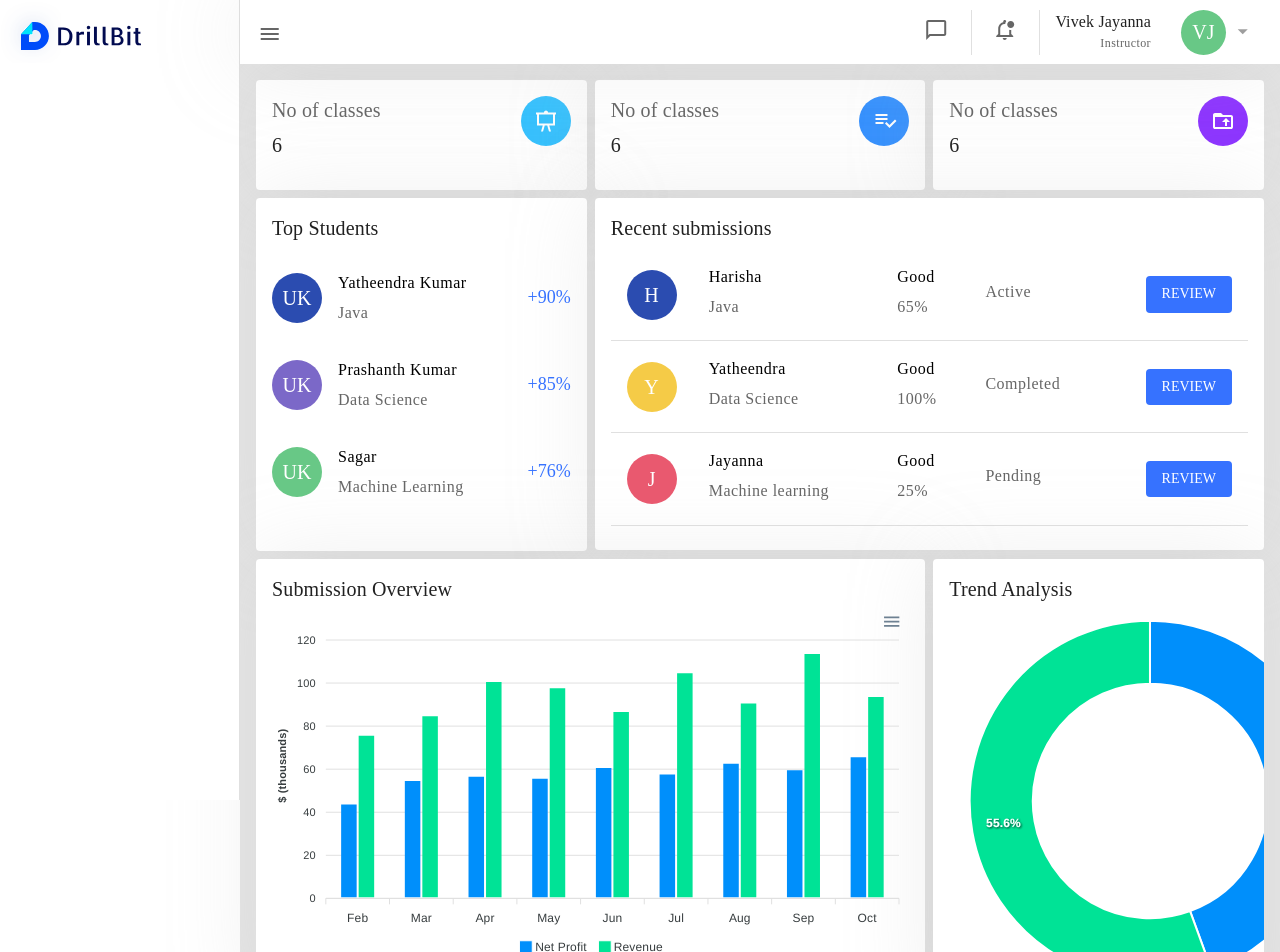
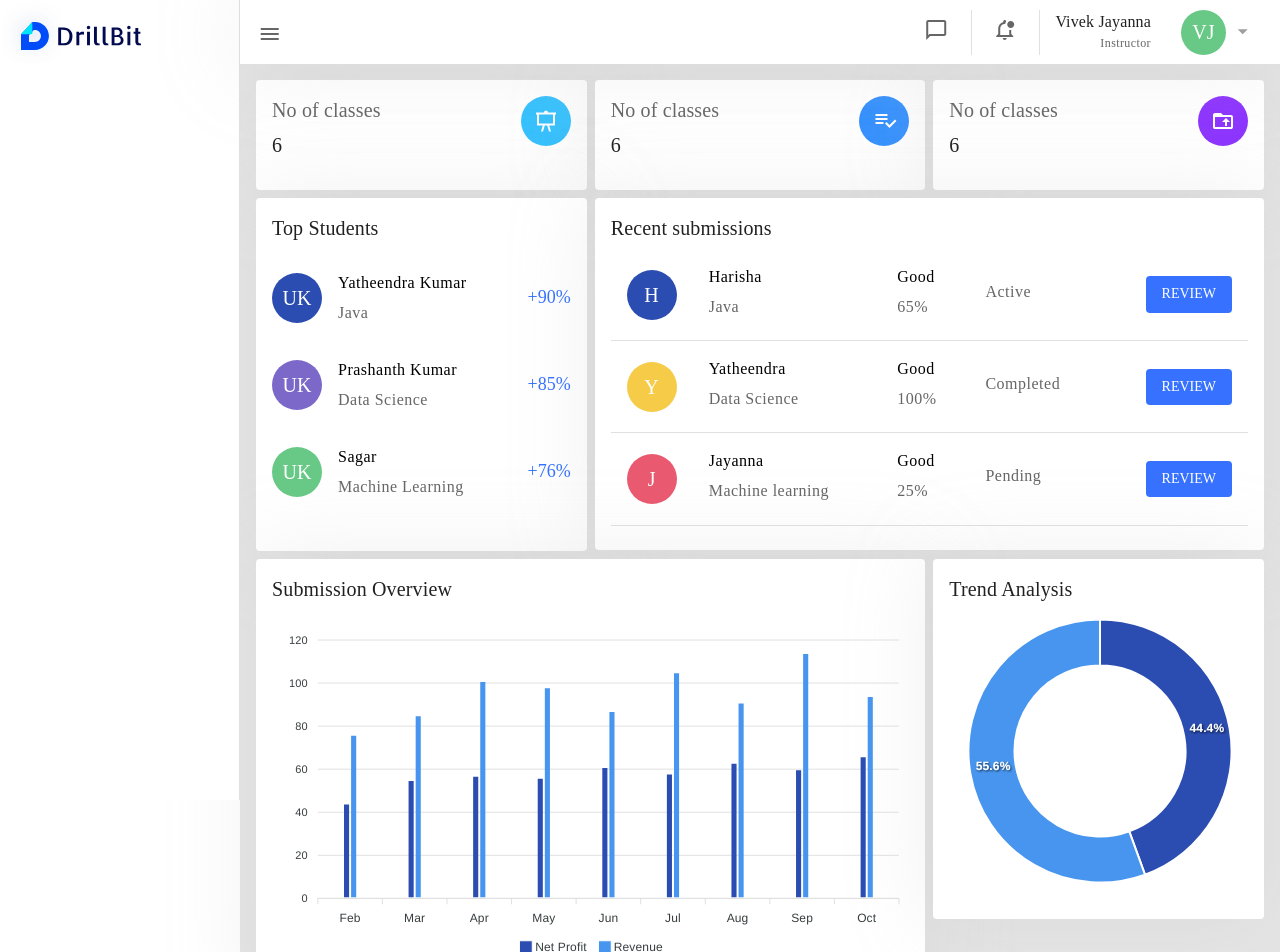
Before and after one commit to harishabe/drillbit-plagiarism-check, a Next.js app: page /admin/dashboard in a window 1280 px wide. Shown: the top 952 px of the page. Built offline with nearby package versions, Linux system fonts and the light colour scheme.

Commit message:
graph-customization

```diff
--- a/components/chart/ColumnChart.js
+++ b/components/chart/ColumnChart.js
@@ -4,23 +4,35 @@ const ApexCharts = dynamic(() => import('react-apexcharts'), { ssr: false });
 
 const ColumnChart = () => {
     const [chartData, setChartData] = useState({
-        series: [{
-            name: 'Net Profit',
-            data: [44, 55, 57, 56, 61, 58, 63, 60, 66]
-        }, {
-            name: 'Revenue',
-            data: [76, 85, 101, 98, 87, 105, 91, 114, 94]
-        }],
+        series: [
+            {
+                name: 'Net Profit',
+                data: [44, 55, 57, 56, 61, 58, 63, 60, 66]
+            },
+            {
+                name: 'Revenue',
+                data: [76, 85, 101, 98, 87, 105, 91, 114, 94]
+            }
+        ],
         options: {
+            colors: ['#2B4CB0', '#4795EE'],
             chart: {
                 type: 'bar',
-                height: 350
+                height: 350,
+                toolbar: {
+                    show: true,
+                    tools: {
+                        download: false                     }
+                }
             },
             plotOptions: {
                 bar: {
-                    horizontal: false,
-                    columnWidth: '55%',
-                    endingShape: 'rounded'
+                    startingShape: 'flat',
+                    endingShape: 'rounded',
+                    columnWidth: '22%',
+                    dataLabels: {
+                        position: "top"
+                    }
                 },
             },
             dataLabels: {
@@ -36,11 +48,12 @@ const ColumnChart = () => {
             },
             yaxis: {
                 title: {
-                    text: '$ (thousands)'
+                    text: ''
                 }
             },
             fill: {
-                opacity: 1
+                opacity: 1,
+                colors: ['#2B4CB0', '#4795EE']
             },
             tooltip: {
                 y: {
--- a/components/chart/PieChart.js
+++ b/components/chart/PieChart.js
@@ -5,8 +5,8 @@ const ApexCharts = dynamic(() => import('react-apexcharts'), { ssr: false });
 const PieChart = () => {
     const [chartData, setChartData] = useState({
         series: [44, 55],
-        colors:['#F44336', '#E91E63'],
         options: {
+            colors:['#2B4CB0', '#4795EE'],
             chart: {
                 type: 'donut',
             },
@@ -17,7 +17,8 @@ const PieChart = () => {
                         width: 200
                     },
                     legend: {
-                        position: 'bottom'
+                        position: 'bottom',
+                        horizontalAlign: 'center',
                     }
                 }
             }]
@@ -27,7 +28,7 @@ const PieChart = () => {
     return (
         <>
             <div id="chart">
-                <ApexCharts options={chartData.options} series={chartData.series} width="498"  type="donut" />
+                <ApexCharts options={chartData.options} series={chartData.series} width="398"  type="donut" />
             </div>
         </>
     )
```
